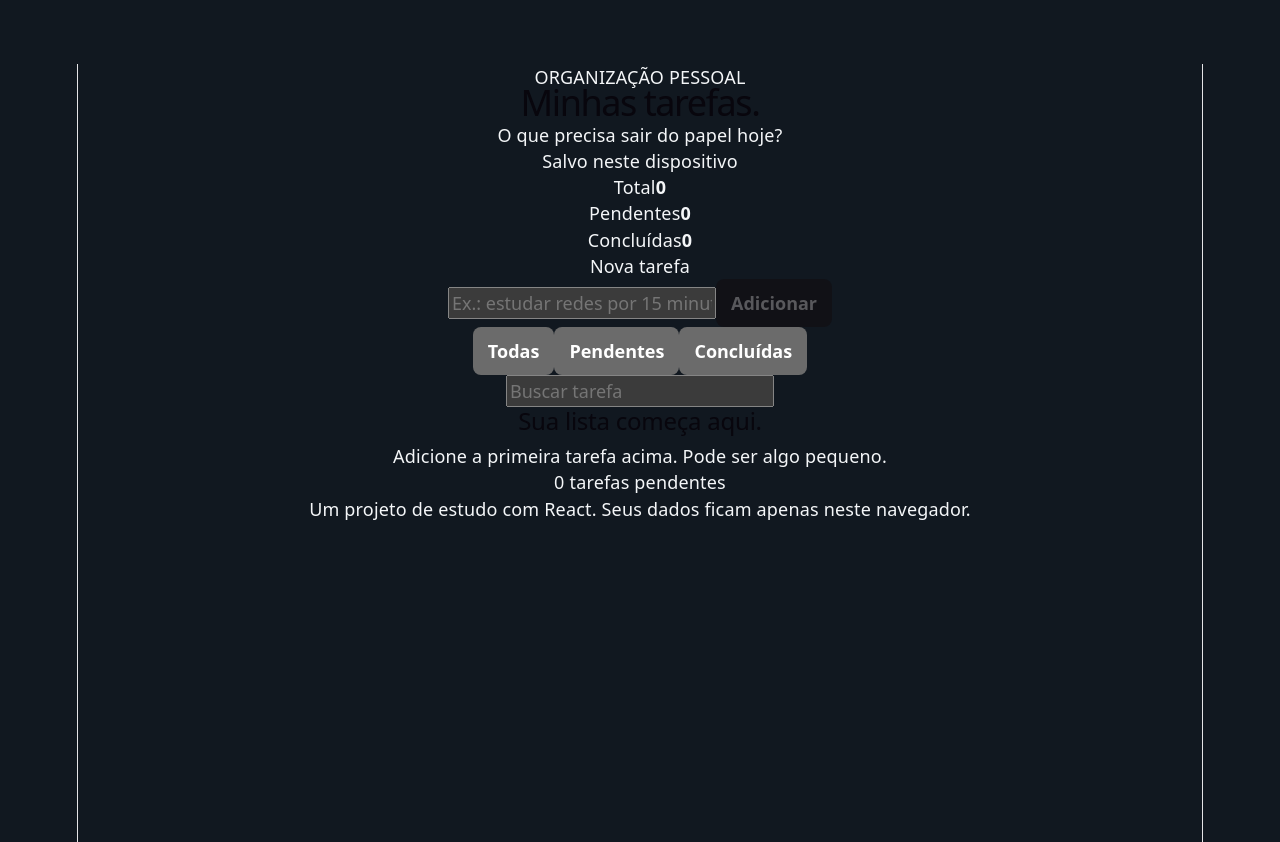
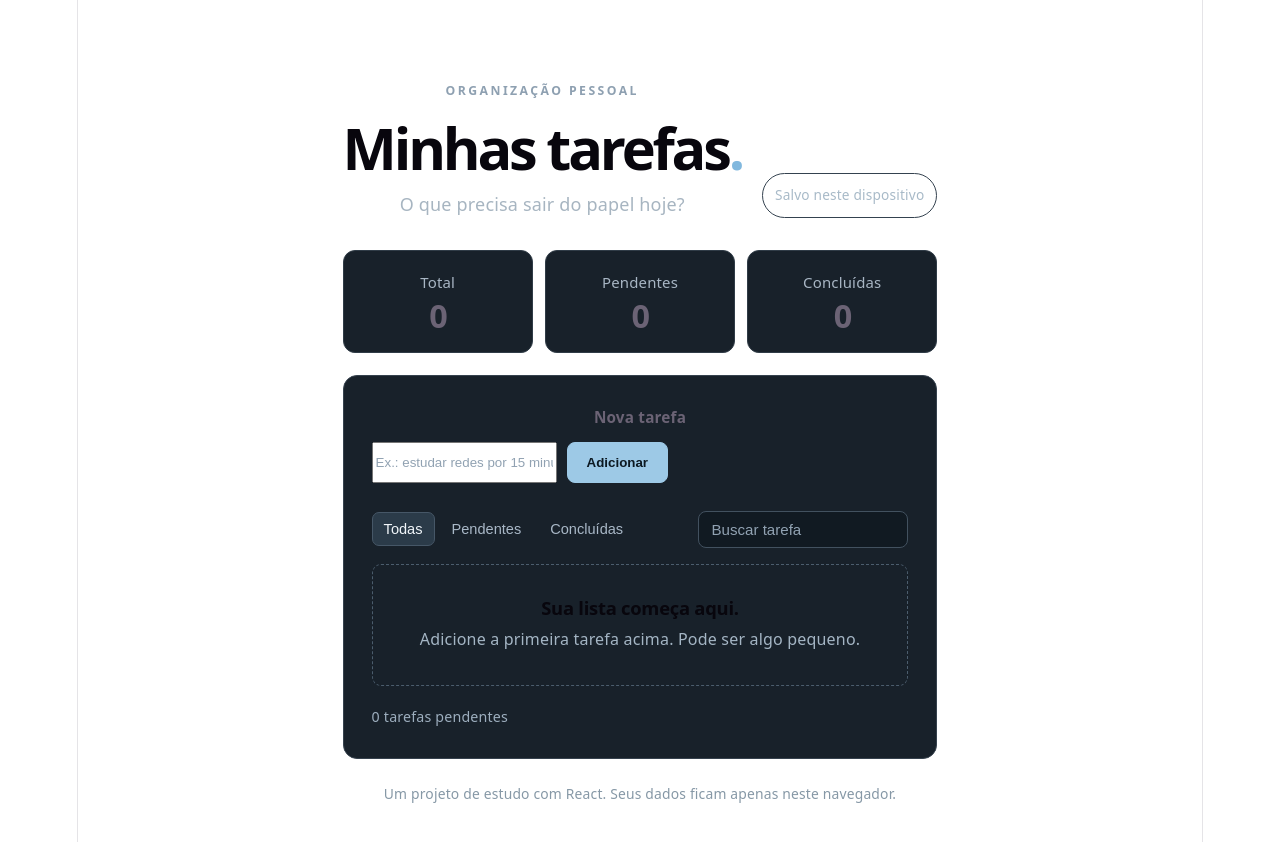
Before and after one commit to Osacul1/lista-de-tarefas, a React (Vite) app: page / in a window 1280 px wide. Shown: the top 842 px of the page. Built offline with nearby package versions, Linux system fonts and the light colour scheme.

Commit message:
refactor: melhorar experiência e consistência visual

```diff
--- a/src/App.css
+++ b/src/App.css
@@ -1,33 +1,46 @@
-* { box-sizing: border-box; }
-:root { color-scheme: dark; font-family: system-ui, -apple-system, "Segoe UI", sans-serif; }
-body { margin: 0; min-height: 100vh; background: #111820; color: #f4f6f8; padding: clamp(20px, 6vw, 64px) 16px; }
-button, input { font: inherit; }
-button { cursor: pointer; }
-.container { width: min(100%, 620px); margin: 0 auto; padding: clamp(20px, 5vw, 36px); background: #1b2631; border: 1px solid #354453; border-radius: 14px; }
-h1 { font-size: clamp(1.6rem, 5vw, 2rem); letter-spacing: -.04em; margin: 0 0 6px; }
-.intro { color: #b6c4d0; margin: 0 0 28px; }
-.input-area { display: flex; gap: 8px; margin-bottom: 24px; }
-.input-area input, .input-edicao { background: #111b25; color: #fff; border: 1px solid #53697c; border-radius: 8px; padding: 12px; min-width: 0; flex: 1; }
-button { border: 1px solid transparent; border-radius: 8px; padding: 10px 14px; font-weight: 600; }
-.input-area button, .btn-salvar { color: #0d1c2a; background: #9ac8ec; }
-.input-area button:hover, .btn-salvar:hover { background: #b5daf6; }
-button:focus-visible, input:focus-visible { outline: 3px solid #9ac8ec; outline-offset: 2px; }
-ul { list-style: none; padding: 0; margin: 0; display: grid; gap: 9px; }
-li { display: flex; gap: 12px; align-items: center; padding: 12px; background: #13202b; border: 1px solid #334555; border-radius: 9px; }
-.tarefa-texto { display: flex; align-items: center; gap: 10px; flex: 1; min-width: 0; cursor: pointer; overflow-wrap: anywhere; }
-.tarefa-texto input { width: 17px; height: 17px; flex-shrink: 0; accent-color: #9ac8ec; }
-.concluida .tarefa-texto span { text-decoration: line-through; color: #a2b2bf; }
-.acoes { display: flex; gap: 6px; flex-shrink: 0; }
-.btn-editar, .btn-deletar { background: transparent; color: #bfd9ee; border-color: #435b6f; font-size: .8rem; }
-.btn-deletar { color: #ffb6b6; }
-.btn-editar:hover, .btn-deletar:hover { background: #293d4e; }
-.vazia { text-align: center; color: #b6c4d0; padding: 24px 10px; border: 1px dashed #53697c; border-radius: 8px; }
-.nota { color: #9caebe; font-size: .8rem; margin: 24px 0 0; }
-.sr-only { position: absolute; width: 1px; height: 1px; padding: 0; margin: -1px; overflow: hidden; clip: rect(0,0,0,0); white-space: nowrap; border: 0; }
-@media (max-width: 480px) {
-  li { flex-wrap: wrap; }
-  .acoes { margin-left: auto; }
-  .input-area { flex-wrap: wrap; }
-  .input-area input { flex-basis: 100%; }
-  .input-area button { width: 100%; }
-}
+.workspace { max-width: 860px; margin: 0 auto; padding: clamp(28px, 7vw, 78px) clamp(16px, 4vw, 32px); }
+.heading { display: flex; justify-content: space-between; align-items: flex-end; gap: 20px; margin-bottom: 32px; }
+.eyebrow { color: #8ea0b1; font-size: .68rem; font-weight: 750; letter-spacing: .2em; margin: 0 0 12px; }
+h1 { font-size: clamp(2rem, 5vw, 3.2rem); font-weight: 720; line-height: 1.1; letter-spacing: -.055em; margin: 0; }
+.period { color: #81b8de; }
+.subtitle { margin: 12px 0 0; color: #a7b5c1; }
+.local-badge { font-size: .76rem; color: #a8bac8; border: 1px solid #34424f; border-radius: 100px; padding: 8px 12px; white-space: nowrap; }
+.overview { display: grid; grid-template-columns: repeat(3, 1fr); gap: 12px; margin-bottom: 22px; }
+.metric { border: 1px solid #303c47; background: #18212a; border-radius: 12px; padding: 18px 20px; }
+.metric span { display: block; color: #a8b6c4; font-size: .83rem; margin-bottom: 7px; }
+.metric strong { font-size: 1.8rem; font-weight: 680; letter-spacing: -.05em; }
+.task-panel { background: #18212a; border: 1px solid #36424e; border-radius: 14px; padding: clamp(16px, 4vw, 28px); }
+.add-form > label { display: block; font-size: .85rem; font-weight: 650; margin-bottom: 12px; }
+.input-row { display: flex; gap: 10px; }
+input[type='text'], input[type='search'], .edit-form input { min-width: 0; width: 100%; background: #111a22; border: 1px solid #42515f; border-radius: 8px; color: #f1f5f8; padding: 12px 13px; }
+input::placeholder { color: #91a2b2; }
+.primary-button { background: #9dc9e6; color: #0c1922; border: 1px solid #9dc9e6; border-radius: 8px; font-weight: 700; padding: 12px 19px; }
+.primary-button:hover:not(:disabled) { background: #b9d9f0; }
+.tools { display: flex; gap: 12px; align-items: center; justify-content: space-between; margin: 28px 0 16px; }
+.filters { display: flex; flex-wrap: wrap; gap: 5px; }
+.filter { background: transparent; color: #a9b8c7; border: 1px solid transparent; border-radius: 7px; padding: 8px 11px; font-size: .81rem; }
+.filter:hover, .filter.active { background: #2b3b49; border-color: #465767; color: #f0f5f9; }
+.search-label { width: min(210px, 40%); }
+.search-label input { padding: 9px 12px; font-size: .84rem; }
+.task-list { list-style: none; padding: 0; margin: 0; display: grid; gap: 8px; }
+.task { display: flex; align-items: center; justify-content: space-between; gap: 12px; border: 1px solid #354655; border-radius: 8px; padding: 12px 14px; background: #131c24; }
+.task-label { display: flex; align-items: center; gap: 12px; min-width: 0; flex: 1; cursor: pointer; overflow-wrap: anywhere; }
+.task-label input { width: 18px; height: 18px; accent-color: #9dc9e6; flex: 0 0 18px; }
+.task.completed .task-label span { text-decoration: line-through; color: #91a4b4; }
+.actions { display: flex; gap: 6px; }
+.small-button { background: transparent; color: #b7cad9; border: 1px solid #3e5060; border-radius: 6px; padding: 7px 9px; font-size: .77rem; }
+.small-button:hover { background: #2a3c4a; }
+.small-button.delete { color: #e9b1b3; }
+.small-button.save { color: #142534; background: #a8d1ea; }
+.edit-form { display: flex; gap: 6px; flex: 1; }
+.edit-form input { flex: 1; padding: 8px 10px; }
+.empty-state { text-align: center; border: 1px dashed #4b5d6d; border-radius: 9px; padding: 32px 18px; }
+.empty-state h2 { font-size: 1.02rem; font-weight: 650; margin: 0 0 8px; }
+.empty-state p { color: #a4b5c4; margin: 0; font-size: .89rem; }
+.panel-footer { display: flex; justify-content: space-between; align-items: center; gap: 12px; padding-top: 18px; color: #9daebe; font-size: .79rem; }
+.clear-button { background: none; border: 0; color: #a9cfe8; padding: 6px; }
+.clear-button:hover { text-decoration: underline; }
+.footnote { text-align: center; margin: 22px 0 0; color: #8698a6; font-size: .77rem; }
+.sr-only { position: absolute; width: 1px; height: 1px; padding: 0; margin: -1px; overflow: hidden; clip: rect(0, 0, 0, 0); white-space: nowrap; border: 0; }
+@media (max-width: 600px) { .heading { align-items: flex-start; flex-direction: column; gap: 14px; } .overview { gap: 7px; } .metric { padding: 13px 11px; } .metric strong { font-size: 1.5rem; } .tools { flex-direction: column; align-items: stretch; } .search-label { width: 100%; } .task { flex-wrap: wrap; } .actions { margin-left: auto; } }
+@media (max-width: 420px) { .input-row { flex-direction: column; } .edit-form { flex-wrap: wrap; } .edit-form input { flex-basis: 100%; } .filter { padding: 8px; } }
```
